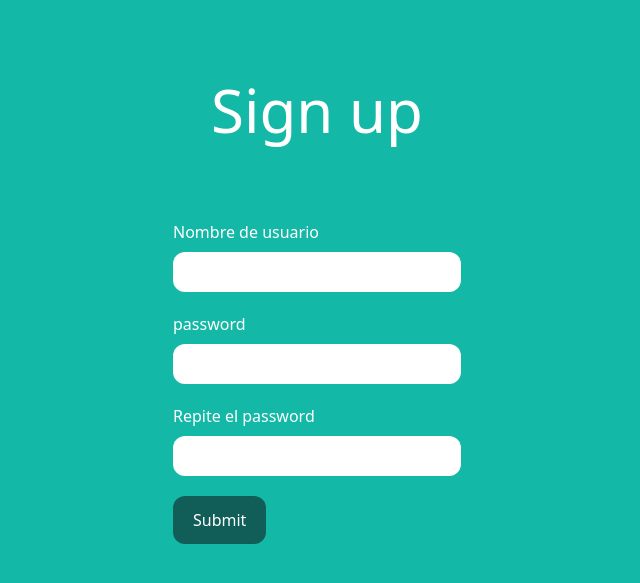
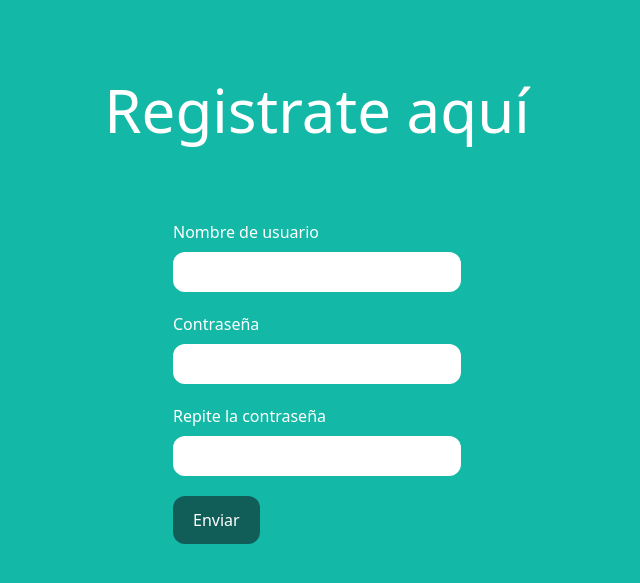
Before and after one commit to Slindex/LLM2-documentary-db, a Django app: page /signup/ in a window 1280 px wide. Shown: the part 96-679 px from the top of the page, without its empty margins (323-963 px from the left). Run offline with Django 4.2, Linux system fonts and the light colour scheme; some libraries are stand-ins or nearby versions.

Commit message:
style: idioma de la pagina
Se cambiarón las palabras de las etiquetas html al español

issue #142-145

```diff
--- a/core/templates/core/chat.html
+++ b/core/templates/core/chat.html
@@ -9,7 +9,7 @@
 </div>
 
 <h1 class="text-3xl lg:text-6xl text-white">Bienvenido a tu asistente Llama-2 en Django</h1>
-<p>Coloca tu pregunta en la caja de texto, tu respuesta sera proveida despues de un rato ten paciencia</p>
+<p>Coloca tu pregunta en la caja de texto, tu respuesta sera proveista despues de un rato ten paciencia<br> Ten en cuanta que una consulta puede demorar más que otra</p>
 
 <div class="lg:w-3/4 mx-4 lg:mx-auto p-4 bg-white rounded-xl">
 
--- a/core/templates/core/signup.html
+++ b/core/templates/core/signup.html
@@ -1,10 +1,10 @@
 {% extends 'core/base.html' %}
 
-{% block title%} Signup | {% endblock %}
+{% block title%} Registro | {% endblock %}
 
 {% block content %}
 <div class="p-10 lg:p-20 text-center">
-    <h1 class="text-3xl lg:text-6xl text-white">Sign up</h1>
+    <h1 class="text-3xl lg:text-6xl text-white">Registrate aquí</h1>
 </div>
 
 <form method="post" action="." class="lg:w-1/4 px-4 mx-auto">
@@ -16,12 +16,12 @@
     </div>
 
     <div class="mb-5">
-        <label class="text-white">password</label>
+        <label class="text-white">Contraseña</label>
         <input type="password" name="password1" class="w-full mt-2 px-4 py-2 rounded-xl">
     </div>
 
     <div class="mb-5">
-        <label class="text-white">Repite el password</label>
+        <label class="text-white">Repite la contraseña</label>
         <input type="password" name="password2" class="w-full mt-2 px-4 py-2 rounded-xl">
     </div>
 
@@ -35,6 +35,6 @@
         {% endfor %}
     {% endif %}
 
-    <button class="px-5 py-3 rounded-xl text-white bg-teal-800 hover:bg-teal-700">Submit</button>
+    <button class="px-5 py-3 rounded-xl text-white bg-teal-800 hover:bg-teal-700">Enviar</button>
 </form>
 {% endblock %}
```
Also changed, not shown: core/templates/core/login.html (+4 -4 lines).
